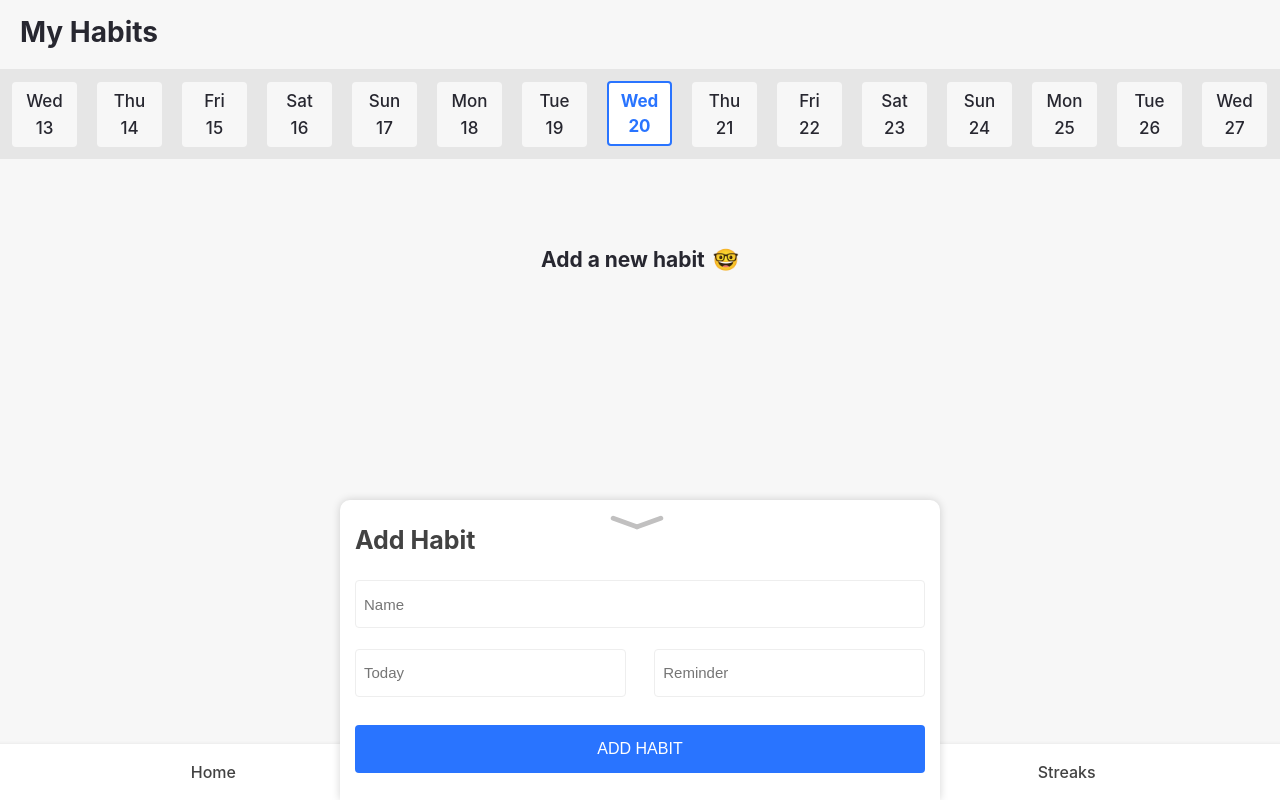
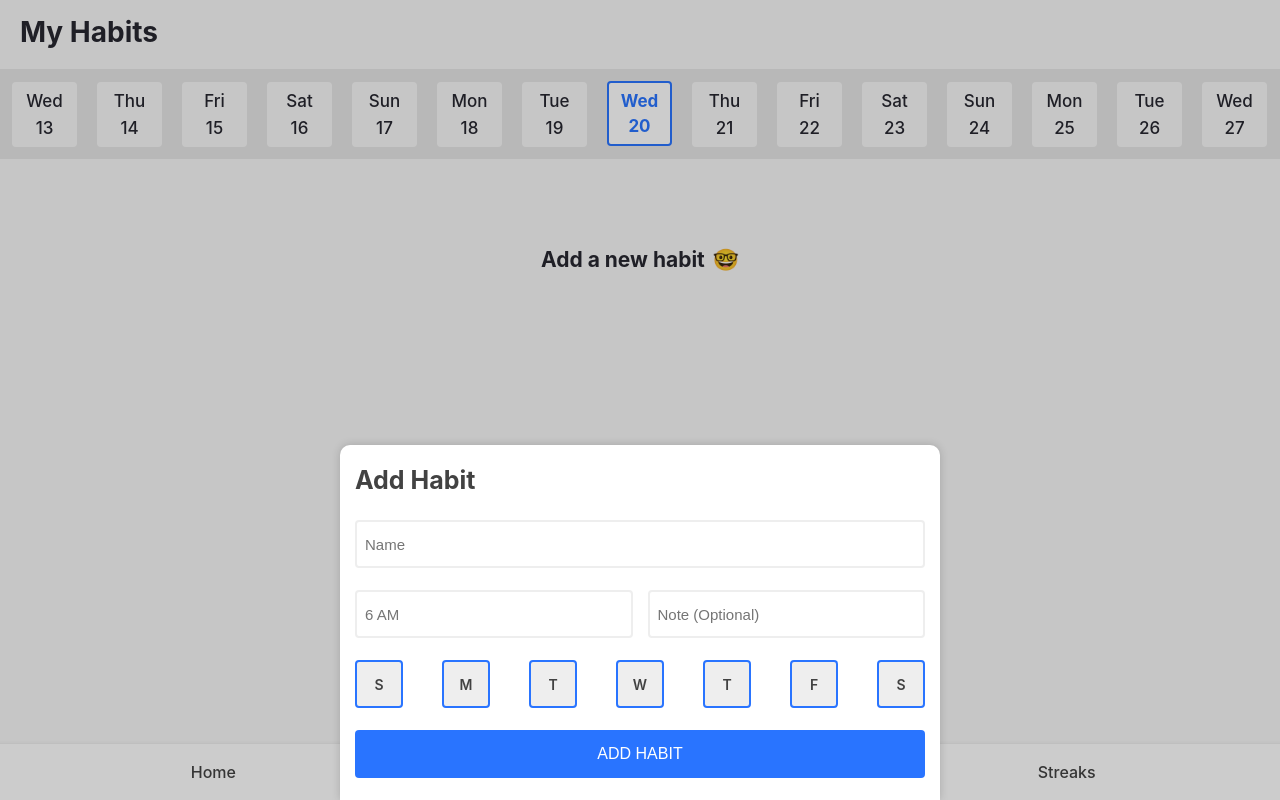
Before and after one commit to gokulkrishh/habits-tracker, a React (Create React App) app: page / in a window 1280 px wide. Both pictures are taken after a click on the button 639 px from the left and 744 px from the top of the page. Built offline with nearby package versions, Linux system fonts and the light colour scheme.

Commit message:
Updated to hooks

```diff
--- a/src/AddHabit/index.js
+++ b/src/AddHabit/index.js
@@ -1,73 +1,109 @@
-import React, { Component } from "react";
+import React, { useState } from "react";
 import cx from "classnames";
 import dayjs from "dayjs";
 
+import constants from "../constants";
 import localStorageUtils from "../localStorageUtils";
 
 import "./styles.scss";
 
-class AddHabit extends Component {
-  state = {
-    today: dayjs().format("DD-MMM-YYYY"),
+const AddHabit = ({ onHabitAdd, onClose, show }) => {
+  const initialState = {
     name: "",
     time: "",
-    reminder: "",
-    storage: localStorageUtils.getNamespace() || {}
+    note: "",
+    reminders: constants.DAYS.slice()
   };
 
-  resetForm() {
-    this.setState({ name: "", time: "", reminder: "" });
-  }
+  const [form, setState] = useState(initialState);
 
-  onChangeCallback = event => {
-    this.setState({
-      [event.target.name]: event.target.value
+  const onFormSubmit = async event => {
+    event.preventDefault();
+    const { name, note, time } = form;
+    const date = dayjs();
+    const today = date.format(constants.FORMAT.DATE);
+    await localStorageUtils.set(today, {
+      id: date.unix(),
+      createdDate: today,
+      createdDay: date.day(),
+      remainders: constants.remainders,
+      note,
+      name,
+      time
     });
+    setState(initialState);
+    onClose();
+    onHabitAdd(localStorageUtils.get(today));
   };
 
-  onSubmitCallback = event => {
-    event.preventDefault();
-    const { name, time, reminder, today, storage } = this.state;
-    const request = {
-      created_date: today,
-      created_day: dayjs().day(),
-      id: Date.now(),
-      name,
-      time,
-      reminder
-    };
-
-    if (!Array.isArray(storage[today])) {
-      storage[today] = [request];
+  const reminderClickCallback = day => {
+    const selectedDay = form.reminders.indexOf(day);
+    if (selectedDay > -1) {
+      form.reminders.splice(selectedDay, 1);
     } else {
-      storage[today].push(request);
+      const actualIndex = constants.DAYS.indexOf(day);
+      form.reminders.splice(actualIndex, 0, day);
     }
-    localStorageUtils.set(today, request);
-    this.resetForm();
-    this.props.onClose();
+    setState({ ...form });
   };
 
-  render() {
-    const { show, onClose } = this.props;
-    return (
+  return (
+    <>
       <div className={cx("AddHabit", { show })}>
-        <div className="close" onClick={onClose}>
-          <span />
-          <span />
-        </div>
         <h2>Add Habit</h2>
-        <form className="form" autoComplete="off" onSubmit={this.onSubmitCallback}>
+        <form className="form" autoComplete="off" onSubmit={onFormSubmit}>
           <div className="form__group">
-            <input type="text" placeholder="Name" name="name" onChange={this.onChangeCallback} required />
+            <input
+              type="text"
+              placeholder="Name"
+              name="name"
+              onChange={event => {
+                setState({ ...form, name: event.target.value });
+              }}
+              value={form.name}
+              required
+            />
           </div>
 
           <div className="form__group">
-            <div className="form__subgroup">
-              <input type="text" placeholder="Today" name="time" onChange={this.onChangeCallback} required />
-            </div>
+            <input
+              type="text"
+              placeholder="6 AM"
+              name="time"
+              onChange={event => {
+                setState({ ...form, time: event.target.value });
+              }}
+              value={form.time}
+              required
+            />
 
-            <div className="form__subgroup">
-              <input type="text" placeholder="Reminder" name="reminder" onChange={this.onChangeCallback} required />
+            <input
+              type="text"
+              placeholder="Note (Optional)"
+              name="note"
+              onChange={event => {
+                setState({ ...form, note: event.target.value });
+              }}
+              value={form.note}
+            />
+          </div>
+
+          <div className="form__group">
+            <div className="form__days">
+              {constants.DAYS.map(day => {
+                const isActive = form.reminders.indexOf(day) > -1;
+                return (
+                  <span
+                    className={cx({ active: isActive })}
+                    key={day}
+                    onClick={() => {
+                      reminderClickCallback(day);
+                    }}
+                  >
+                    {day.charAt(0)}
+                  </span>
+                );
+              })}
             </div>
           </div>
 
@@ -76,8 +112,14 @@ class AddHabit extends Component {
           </div>
         </form>
       </div>
-    );
-  }
-}
+      <div
+        className={cx("AddHabit__overlay", { show })}
+        onClick={() => {
+          onClose();
+        }}
+      />
+    </>
+  );
+};
 
 export default AddHabit;
--- a/src/AddHabit/styles.scss
+++ b/src/AddHabit/styles.scss
@@ -1,3 +1,17 @@
+.AddHabit__overlay {
+  position: fixed;
+  top: 0;
+  left: 0;
+  right: 0;
+  bottom: 0;
+  background-color: rgba(0,0,0,0.20);
+  display: none;
+
+  &.show {
+    display: block;
+  }
+}
+
 .AddHabit {
   position: fixed;
   left: 0;
@@ -6,79 +20,38 @@
   background-color: #fff;
   border-top-left-radius: 10px;
   border-top-right-radius: 10px;
-  transform: translateY(300px);
-  height: 300px;
+  transform: translateY(100%);
+  height: 355px;
   padding: 15px;
   transition: transform 200ms ease-in-out;
   max-width: 600px;
   margin: auto;
   box-shadow: 0 0px 8px rgba(0,0,0,0.17);
+  will-change: transform;
+  z-index: 1;
 
   &.show {
     transform: translateY(0);
   }
 
-  .close {
-    height: 5px;
-    display: flex;
-    justify-content: center;
-    margin-top: 5px;
-    cursor: pointer;
-
-    span {
-      border-radius: 4px;
-      background-color: #c1c0c0;
-      display: inline-block;
-      height: inherit;
-      width: 30px;
-      margin-left: -6px;
-
-      &:first-child {
-        transform: rotateZ(20deg);
-      }
-
-      &:last-child {
-        transform: rotateZ(-20deg);
-      }
-    }
-  }
-
   h2 {
-    margin-bottom: 25px;
     font-size: 25px;
+    margin: 5px 0 25px;
   }
 
   .form__group {
     display: flex;
     height: 55px;
-    margin-bottom: 10px;
+    margin-bottom: 15px;
 
     &:first-child {
       flex-direction: column;
     }
   }
 
-  .form__subgroup {
-    display: flex;
-    align-items: center;
-    width: 50%;
-
-    input {
-      width: 95%;;
-    }
-
-    &:last-of-type {
-      justify-content: flex-end;
-    }
-  }
-
-  label {
-    margin-bottom: 10px;
-  }
-
   input {
     border-radius: 4px;
-    border: 1px solid #eee;
+    border: 2px solid #eee;
     outline: none;
     padding: 10px 8px;
     font-size: 15px;
@@ -90,8 +63,41 @@
     }
   }
 
+  input[name="note"],
+  input[name="time"] {
+    width: 50%;
+  }
+
+  input[name="note"] {
+    margin-left: 15px;
+  }
+
+  .form__days {
+    width: 100%;
+    height: 48px;
+    display: flex;
+    align-items: center;
+    justify-content: space-between;
+
+    span {
+      width: 48px;
+      height: 48px;
+      background-color: #EEEEEE;
+      border-radius: 4px;
+      font-weight: 600;
+      cursor: pointer;
+      display: inline-flex;
+      align-items: center;
+      justify-content: space-around;
+
+      &.active {
+        border: 2px solid #2974ff;
+      }
+
+    }
+  }
+
   button {
-    margin: 15px 0;
     height: 48px;
     border-radius: 4px;
     font-size: 16px;
--- a/src/BottomBar/index.js
+++ b/src/BottomBar/index.js
@@ -1,22 +1,12 @@
-import React, { Component } from "react";
+import React, { useState } from "react";
 
 import AddSVG from "./add.svg";
 
 import "./styles.scss";
 import AddHabit from "../AddHabit";
 
-class BottomBar extends Component {
-  state = {
-    showAddHabit: false
-  };
-
-  showAddHabitCallback = () => {
-    this.setState({ showAddHabit: !this.state.showAddHabit });
-  };
-
-  render() {
-    const { showAddHabit } = this.state;
-
+const BottomBar = ({ onHabitAdd }) => {
+  const [show, setShowState] = useState(false);
   return (
     <div className="BottomBar">
       <ul>
@@ -24,7 +14,7 @@ class BottomBar extends Component {
           <a href="/">Home</a>
         </li>
         <li>
-            <button onClick={this.showAddHabitCallback}>
+          <button onClick={() => setShowState(!show)}>
             <img src={AddSVG} alt="Add" />
           </button>
         </li>
@@ -33,10 +23,9 @@ class BottomBar extends Component {
         </li>
       </ul>
 
-        <AddHabit show={showAddHabit} onClose={this.showAddHabitCallback} />
+      <AddHabit onHabitAdd={onHabitAdd} onClose={() => setShowState(!show)} show={show} />
     </div>
   );
-  }
-}
+};
 
 export default BottomBar;
--- a/src/Habits/index.js
+++ b/src/Habits/index.js
@@ -1,11 +1,17 @@
 import React from "react";
+import dayjs from "dayjs";
 
+import constants from "../constants";
+import localStorageUtils from "../localStorageUtils";
 import tickSVG from "./tick.svg";
 
 import "./styles.scss";
 
-const Habits = props => {
-  if (!props.habits.length)
+const Habits = () => {
+  const today = dayjs().format(constants.FORMAT.DATE);
+  const habits = localStorageUtils.get(today);
+
+  if (!habits.length)
     return (
       <div className="Habits__empty">
         <h2>
@@ -19,7 +25,7 @@ const Habits = props => {
 
   return (
     <div className="Habits">
-      {props.habits.map(habit => {
+      {habits.map(habit => {
         return (
           <div className="card" key={habit.id}>
             <div className="card__left">
--- a/src/Home/index.js
+++ b/src/Home/index.js
@@ -1,23 +1,28 @@
-import React from "react";
+import React, { useState } from "react";
 import dayjs from "dayjs";
 
-import Habits from "../Habits";
 import BottomBar from "../BottomBar";
 import Calender from "../Calender";
+import constants from "../constants";
+import Habits from "../Habits";
 import localStorageUtils from "../localStorageUtils";
 
 import "./styles.scss";
 
 const Home = () => {
-  const today = dayjs().format("DD-MMM-YYYY");
-  const habits = localStorageUtils.get(today);
+  const today = dayjs().format(constants.FORMAT.DATE);
+  const [habits, setHabits] = useState(localStorageUtils.get(today));
+
+  const onHabitAdd = updatedHabits => {
+    setHabits(updatedHabits);
+  };
 
   return (
     <div className="Home">
       <h1>My Habits</h1>
       <Calender />
       <Habits habits={habits} />
-      <BottomBar />
+      <BottomBar onHabitAdd={onHabitAdd} />
     </div>
   );
 };
--- a/src/constants.js
+++ b/src/constants.js
@@ -1,5 +1,9 @@
 export default {
   STORAGE_KEYS: {
     HABITS: "HABITS"
+  },
+  DAYS: ["Sun", "Mon", "Tue", "Wed", "Thu", "Fri", "Sat"],
+  FORMAT: {
+    DATE: "DD-MMM-YYYY"
   }
 };
--- a/src/localStorageUtils.js
+++ b/src/localStorageUtils.js
@@ -1,23 +1,31 @@
 import constants from "./constants";
 
 const localStorageUtils = {
-  set(key, request) {
-    const namespace = this.getNamespace() || {};
-    if (namespace[key]) {
-      namespace[key].push(request);
-    } else {
-      namespace[key] = [request];
-    }
-    localStorage.setItem(constants.STORAGE_KEYS.HABITS, JSON.stringify(namespace));
+  init() {
+    localStorage.setItem(constants.STORAGE_KEYS.HABITS, JSON.stringify([]));
   },
 
-  getNamespace(namespace = constants.STORAGE_KEYS.HABITS) {
-    return JSON.parse(localStorage.getItem(namespace) || "{}");
+  set(key, request) {
+    const savedData = this.get(key) || [];
+    savedData.push(request);
+    localStorage.setItem(
+      constants.STORAGE_KEYS.HABITS,
+      JSON.stringify({
+        [key]: savedData
+      })
+    );
+  },
+
+  getItemByKey(key = "") {
+    const item = localStorage.getItem(key);
+    if (!item) return null;
+    return JSON.parse(item);
   },
 
   get(key, namespace = constants.STORAGE_KEYS.HABITS) {
-    const namespaceData = JSON.parse(localStorage.getItem(namespace) || "{}");
-    return namespaceData[key] || [];
+    const item = localStorage.getItem(namespace);
+    if (!item) return {};
+    return JSON.parse(item)[key] || [];
   },
 
   getAll() {
@@ -28,9 +36,27 @@ const localStorageUtils = {
     }
     return data;
   },
+
   remove(key) {
     localStorage.removeItem(key);
+  },
+
+  subscribeForUpdates() {
+    window.addEventListener(
+      "storage",
+      function(event) {
+        if (event.storageArea === localStorage) {
+          console.log("came --->"); // eslint-disable-line
+        }
+      },
+      false
+    );
   }
 };
 
+if (!localStorageUtils.getAll().length) {
+  localStorageUtils.init();
+  localStorageUtils.subscribeForUpdates();
+}
+
 export default localStorageUtils;
```
Also changed, not shown: src/Calender/index.js (+22 -21 lines), 1 other file (tests, documents, lock files or other folders). Lines whose indentation alone changed are shown as unchanged.
